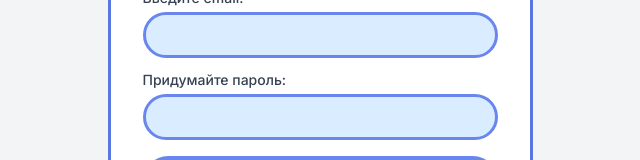
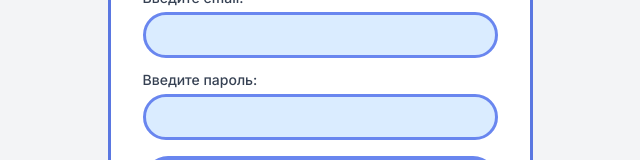
Before and after one commit to IeroLys/VisionBoard, a Next.js app: page /login in a window 1280 px wide. Shown: the part 303-463 px from the top of the page, without its empty margins (320-960 px from the left). Built offline with nearby package versions, Linux system fonts and the light colour scheme.

Commit message:
Исправил опечатку страницы входа

```diff
--- a/app/login/page.tsx
+++ b/app/login/page.tsx
@@ -61,7 +61,7 @@ export default function Login() {
             )}
 
             <label className="block text-sm font-medium text-gray-700 mb-1 mt-3">
-            Придумайте пароль:
+            Введите пароль:
             </label>
 
             <input
```
